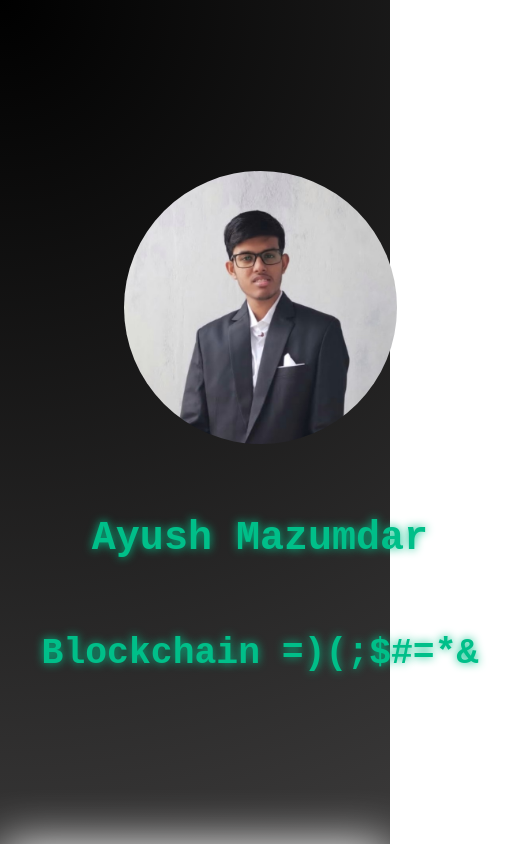
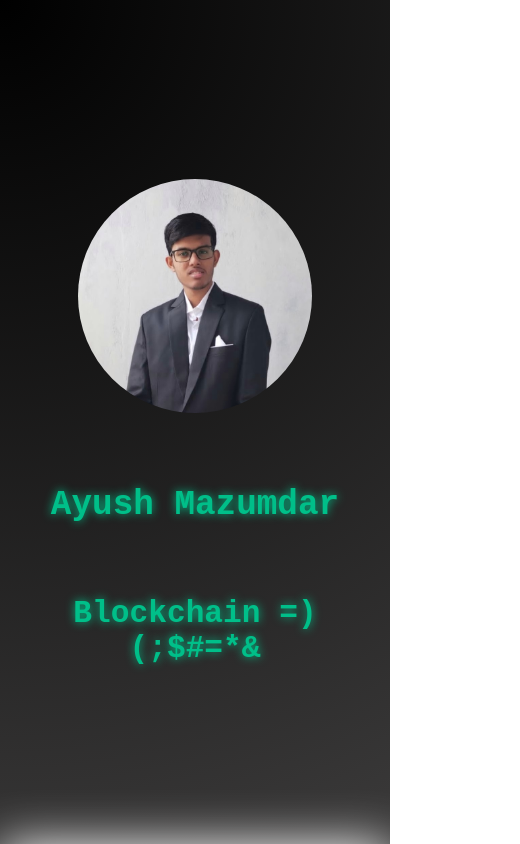
Before and after one commit to aysh-mzmdr/Portfolio, a React (Vite) app: page / in a window 390 px wide. Shown: the top 844 px of the page, 520 px wide, since content can reach past the window. Built offline with nearby package versions, Linux system fonts and the light colour scheme.

Commit message:
Fixed intro styling

```diff
--- a/src/style.module.css
+++ b/src/style.module.css
@@ -1,5 +1,6 @@
 body{
     font-family: monospace;
+    overflow-x:hidden;
 }
 
 h1{
@@ -9,6 +10,7 @@ h1{
 }
 
 .name{
+    padding-left: 50px;
     font-size: 2.2em;
 }
 
@@ -38,8 +40,8 @@ h1{
     justify-content: center;
     align-items: center;
     gap:2em;
-    font-size: 1.4em;
-    text-shadow: 1px 1px 15px rgb(0, 191, 137) ;
+    font-size: 1.2em;
+    text-shadow: 1px 1px 15px rgb(0, 191, 137);
 }
 
 .about{
@@ -223,17 +225,22 @@ h1{
     line-height: 4.5em;
 }
 
-@media (max-width:900px){
-    .navbar{
-        visibility: hidden;
-    }
-}
-
 @media (max-width:1177.60px){
     .intro{
         display:flex;
         flex-direction: column;
+        justify-content: center;
+        align-items: center;
         gap:72px;
+    }
+    .name{
+        padding-left: 0px;
+    }
+}
+
+@media (max-width:900px){
+    .navbar{
+        visibility: hidden;
     }
 }
 
@@ -246,4 +253,7 @@ h1{
         width:250px;
         height:auto;
     }
+    .role{
+        width:95vw;
+    }
 }
```
